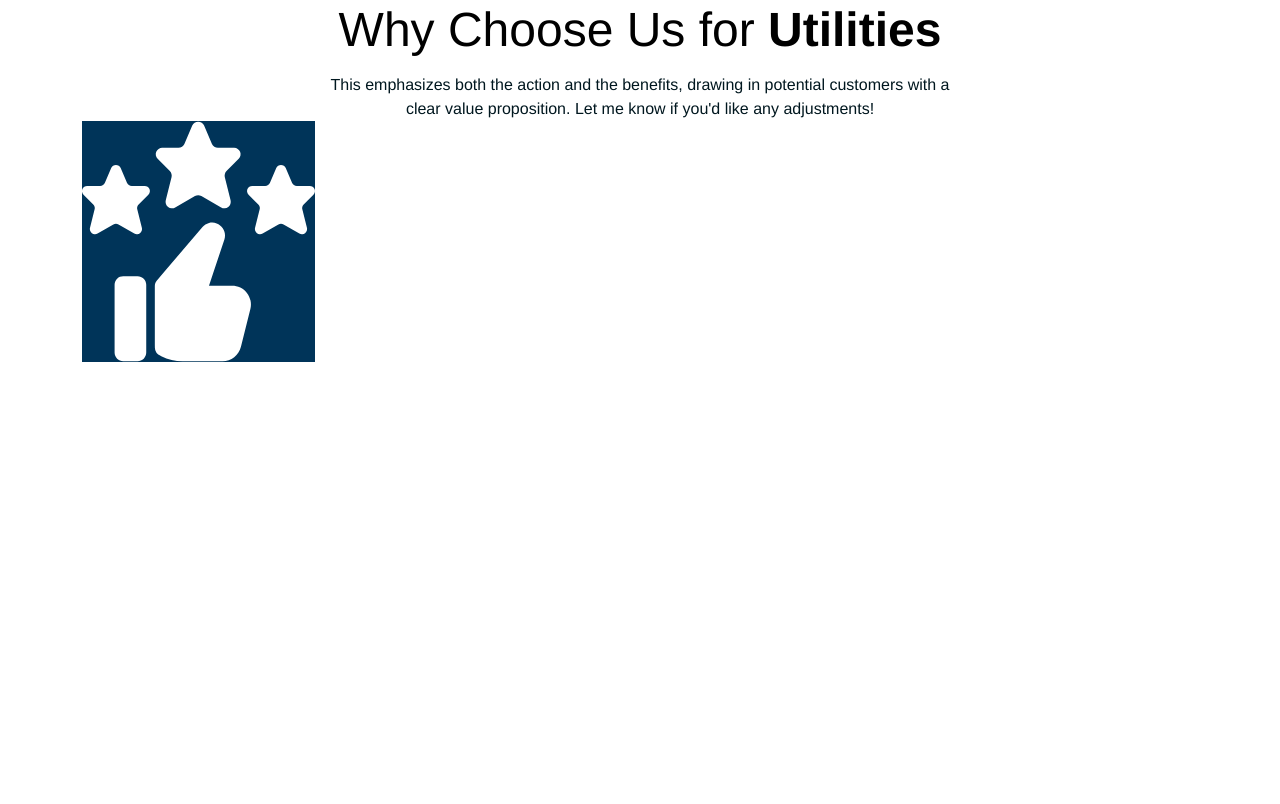
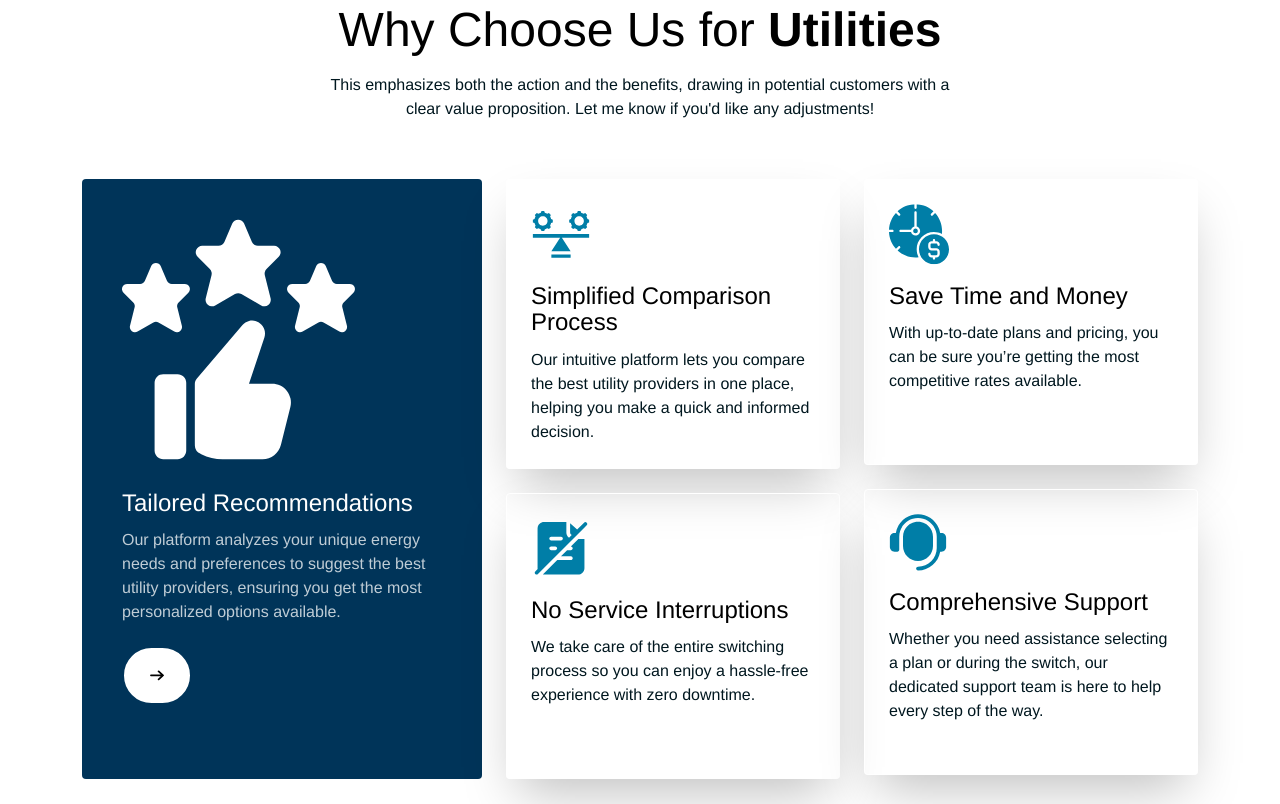
Before and after one commit to jatin-rajput563/react-central-bill, a React (Vite) app: page / in a window 1280 px wide. Shown: the part 1760-2564 px from the top of the page. Built offline with nearby package versions, Linux system fonts and the light colour scheme; a web font is replaced by a local one.

Commit message:
chooseUs-section-complete

```diff
--- a/src/components/ChoosseUs.jsx
+++ b/src/components/ChoosseUs.jsx
@@ -2,6 +2,14 @@ import React from 'react'
 import CommonHeadText from './common/CommonHeadText'
 import CommonPara from './common/CommonPara'
 import Starimg from '../images/svg/star.svg'
+import CommonSecHead from './common/CommonSecHead'
+import ButtonArrow from '../images/svg/ButtonArrow.svg'
+import comparisonImg from '../images/svg/comparison.svg'
+import ServiceImg from '../images/svg/service.svg'
+import TimeImg from '../images/svg/Time.svg'
+import SupportImg from '../images/svg/support.svg'
+
+
 
 const ChoosseUs = () => {
     return (
@@ -11,9 +19,39 @@ const ChoosseUs = () => {
                     <CommonHeadText HeadText="Why Choose Us for " SpanText="Utilities" HeadClass="!text-black text-center" />
                     <CommonPara text="This emphasizes both the action and the benefits, drawing in potential customers with a
                      clear value proposition. Let me know if you'd like any adjustments!" textClass="max-w-[620px] text-center mx-auto pt-[16px] leading-[150%] !text-[#00171F]" />
-                    <div className="flex gap-[24px] flex-wrap">
-                        <div className='bg-[#003459]'>
-                            <img src={Starimg} alt="" />
+                    <div className="flex flex-wrap gap-[24px] justify-center mt-[58px]">
+                        <div className='bg-[#003459] p-[40px] max-w-[400px] w-full rounded-[4px]'>
+                            <img src={Starimg} alt="img" />
+                            <CommonSecHead SecText="Tailored Recommendations" SecClass="!text-white pt-[30px]" />
+                            <CommonPara text="Our platform analyzes your unique energy needs and preferences
+                             to suggest the best utility providers, ensuring you get the most personalized options available." textClass="max-w-[344px] !leading-[150%] pt-[12px] opacity-75" />
+                            <button className='px-[26px] py-[22px] bg-white rounded-[446px] mt-[22px] hover:bg-[#003459] border-2 border-[#003459] hover:border-[black] transition-all leaner'>
+                                <img src={ButtonArrow} alt="" />
+                            </button>
+                        </div>
+                        <div className='flex flex-col gap-[24px]'>
+                            <div className='max-w-[334px] rounded-[4px] shadow-2xl border border-white hover:bg-[#003459] transition-all group p-[24px] min-h-[286px]'>
+                                <img src={comparisonImg} alt="" />
+                                <CommonSecHead SecText="Simplified Comparison Process" SecClass="pt-[18px] group-hover:text-[white]" />
+                                <CommonPara text="Our intuitive platform lets you compare the best utility providers in one place, helping you make a quick and informed decision." textClass="max-w-[286px] !leading-[150%] pt-[12px] !text-[#00171F] group-hover:text-[white]" />
+                            </div>
+                            <div className='max-w-[334px] rounded-[4px] shadow-2xl border border-white hover:bg-[#003459] transition-all group p-[24px] min-h-[286px]'>
+                                <img src={ServiceImg} alt="" />
+                                <CommonSecHead SecText="No Service Interruptions" SecClass="pt-[18px]" />
+                                <CommonPara text="We take care of the entire switching process so you can enjoy a hassle-free experience with zero downtime." textClass="max-w-[286px] !leading-[150%] pt-[12px] !text-[#00171F]" />
+                            </div>
+                        </div>
+                        <div className='flex flex-col gap-[24px]'>
+                            <div className='max-w-[334px] rounded-[4px] shadow-2xl border border-white hover:bg-[#003459] transition-all group p-[24px] min-h-[286px]'>
+                                <img src={TimeImg} alt="time-img" />
+                                <CommonSecHead SecText="Save Time and Money" SecClass="pt-[18px]" />
+                                <CommonPara text="With up-to-date plans and pricing, you can be sure you’re getting the most competitive rates available." textClass="max-w-[286px] !leading-[150%] pt-[12px] !text-[#00171F]" />
+                            </div>
+                            <div className='max-w-[334px] rounded-[4px] shadow-2xl border border-white hover:bg-[#003459] transition-all group p-[24px] min-h-[286px]'>
+                                <img src={SupportImg} alt="time-img" />
+                                <CommonSecHead SecText="Comprehensive Support" SecClass="pt-[18px]" />
+                                <CommonPara text="Whether you need assistance selecting a plan or during the switch, our dedicated support team is here to help every step of the way." textClass="max-w-[286px] !leading-[150%] pt-[12px] !text-[#00171F]" />
+                            </div>
                         </div>
                     </div>
                 </div>
--- a/src/components/common/CommonSecHead.jsx
+++ b/src/components/common/CommonSecHead.jsx
@@ -1,6 +1,6 @@
 import React from 'react'
 
-const CommonSecHead = () => {
+const CommonSecHead = ({ SecClass, SecText }) => {
     return (
         <>
             <p className={`font-normal text-[24px] leading-[110%] text-black family m-0 ${SecClass}`}>{SecText}</p>
```
Also changed, not shown: src/images/svg/buttonArrow.svg (added).
